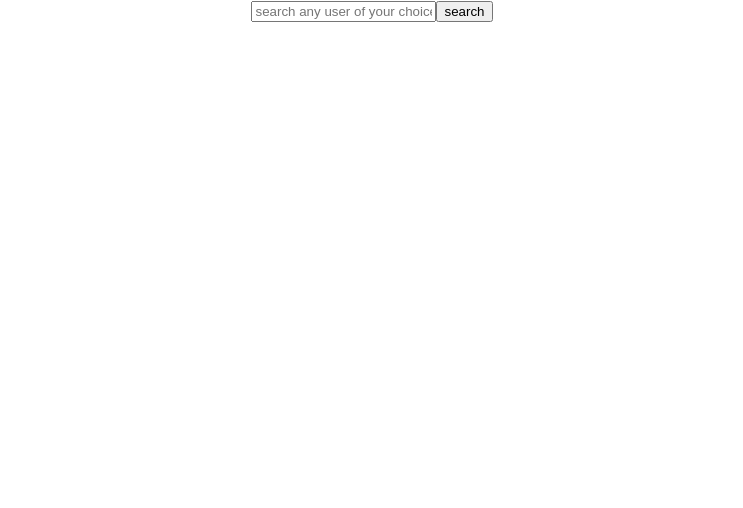
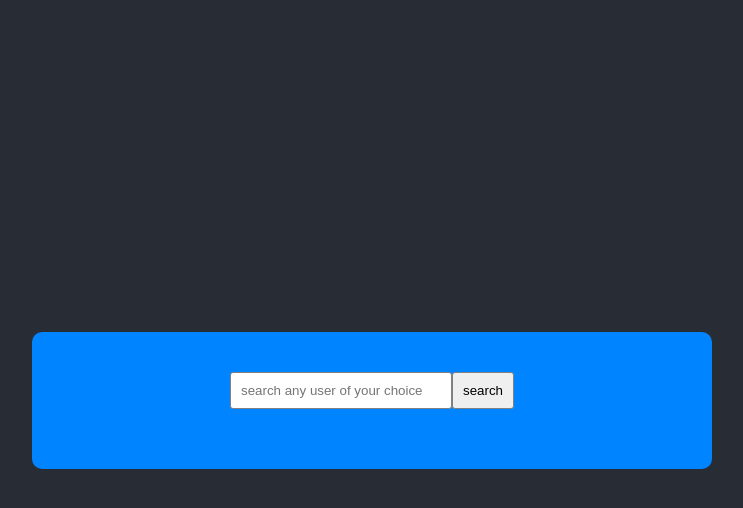
Before and after one commit to goodylove/github-app-react.js, a React (Create React App) app: page / in a window 1280 px wide. Shown: the top 508 px of the page, without its empty margins (268-1011 px from the left). Built offline with nearby package versions, Linux system fonts and the light colour scheme; no server answers.

Commit message:
styled form components

```diff
--- a/src/components/app/App.css
+++ b/src/components/app/App.css
@@ -1,5 +1,10 @@
 .App {
   text-align: center;
+  display: flex;
+  justify-content: center;
+  align-items: center;
+  height: 100vh;
+  background-color: #282c34;
 }
 
 .App-logo {
--- a/src/components/form/Form.css
+++ b/src/components/form/Form.css
@@ -0,0 +1,17 @@
+.form {
+  margin: 10px;
+  padding: 10px;
+}
+.form input {
+  padding: 10px;
+  border: 1px solid gray;
+  outline: none;
+  width: 200px;
+  border-radius: 3px;
+}
+.form button {
+  padding: 10px;
+  border: 1px solid gray;
+  outline: none;
+  border-radius: 3px;
+}
--- a/src/components/form/Form.jsx
+++ b/src/components/form/Form.jsx
@@ -1,9 +1,10 @@
 import React from "react";
+import "./Form.css";
 
 const Form = ({ value, onChange, onSubmit }) => {
   return (
     <>
-      <form onSubmit={onSubmit}>
+      <form onSubmit={onSubmit} className="form">
         <input
           type="text"
           placeholder="search any user of your choice"
--- a/src/components/gethub/GithubUser.css
+++ b/src/components/gethub/GithubUser.css
@@ -0,0 +1,6 @@
+.container{
+    background-color: rgb(0, 132, 255);
+    width: 50%;
+    padding: 20px;
+    border-radius: 10px;
+}
--- a/src/components/gethub/GithubUser.jsx
+++ b/src/components/gethub/GithubUser.jsx
@@ -1,6 +1,7 @@
 import React, { useState, useEffect } from "react";
 import Form from "./../form/Form";
 import User from "./../user/User";
+import "./GithubUser.css";
 
 const GitUser = () => {
   const [user, setUser] = useState({});
@@ -34,10 +35,10 @@ const GitUser = () => {
     setSearch("");
   };
   return (
-    <>
+    <div className="container">
       <Form value={search} onChange={handleChange} onSubmit={handleSubmit} />
       <User user={user} />
-    </>
+    </div>
   );
 };
 
```
